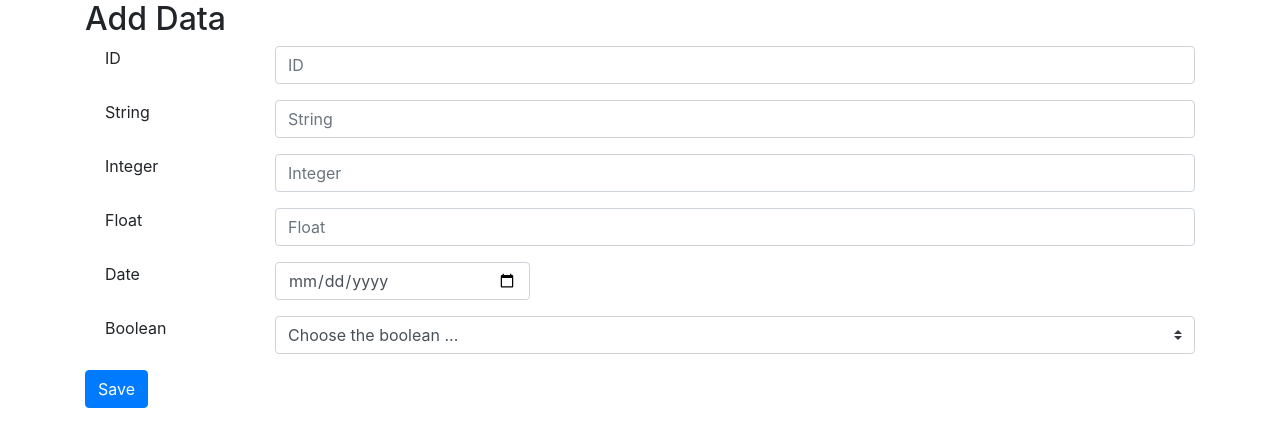
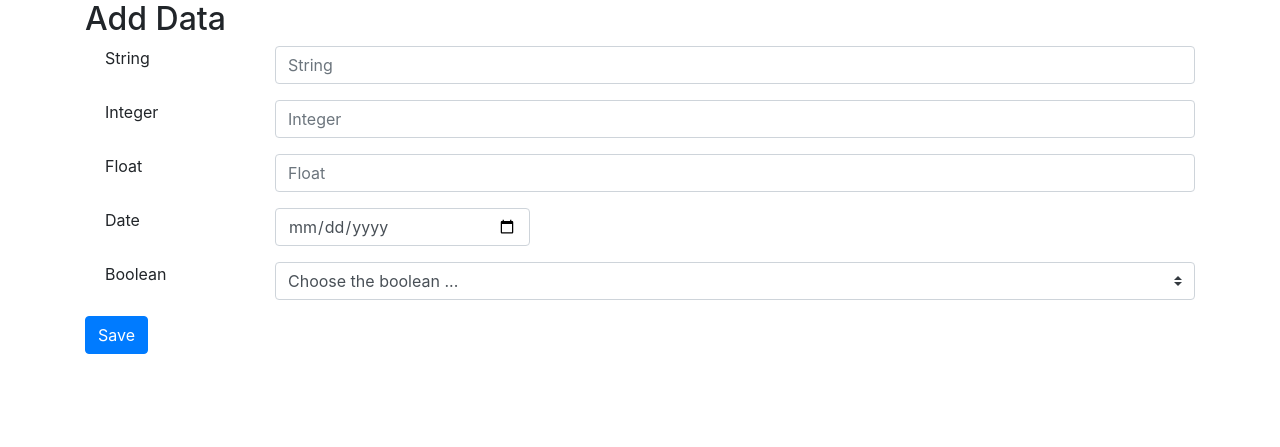
Before and after one commit to mulkyasa/rubicamp-web-challenges, a Node server app: page /add in a window 1280 px wide. Shown: the top 447 px of the page. Run offline with Node 20, Linux system fonts and the light colour scheme.

Commit message:
Read, Edit, Add, Delete fiture done

```diff
--- a/challenge19/data.json
+++ b/challenge19/data.json
@@ -5,5 +5,19 @@
       "float": "4.56",
       "date": "2020-02-01",
       "boolean": "true"
+   },
+   {
+      "string": "Testing Data",
+      "integer": "13",
+      "float": "6.9",
+      "date": "2020-02-14",
+      "boolean": "true"
+   },
+   {
+      "string": "Check",
+      "integer": "1",
+      "float": "1.3",
+      "date": "2020-02-08",
+      "boolean": "false"
    }
 ]
--- a/challenge19/package.json
+++ b/challenge19/package.json
@@ -2,7 +2,7 @@
   "name": "challenge19",
   "version": "1.0.0",
   "description": "",
-  "main": "index.js",
+  "main": "server.js",
   "scripts": {
     "test": "echo \"Error: no test specified\" && exit 1"
   },
--- a/challenge19/views/add.ejs
+++ b/challenge19/views/add.ejs
@@ -10,20 +10,6 @@
     <div class="container">
         <h2>Add Data</h2>
         <form action="/add" method="POST">
-            <div class="row">
-                <div class="col">
-                    <div class="form-check">
-                        <label class="form-check-label" for="id">
-                        ID
-                        </label>
-                    </div>
-                </div>
-                <div class="col-10">
-                    <div class="form-group">
-                        <input type="text" class="form-control" id="id" placeholder="ID" name="id">
-                    </div>
-                </div>
-            </div>
             <div class="row">
                 <div class="col">
                     <div class="form-check">
```
Also changed, not shown: challenge19/server.js (+5 -5 lines).
